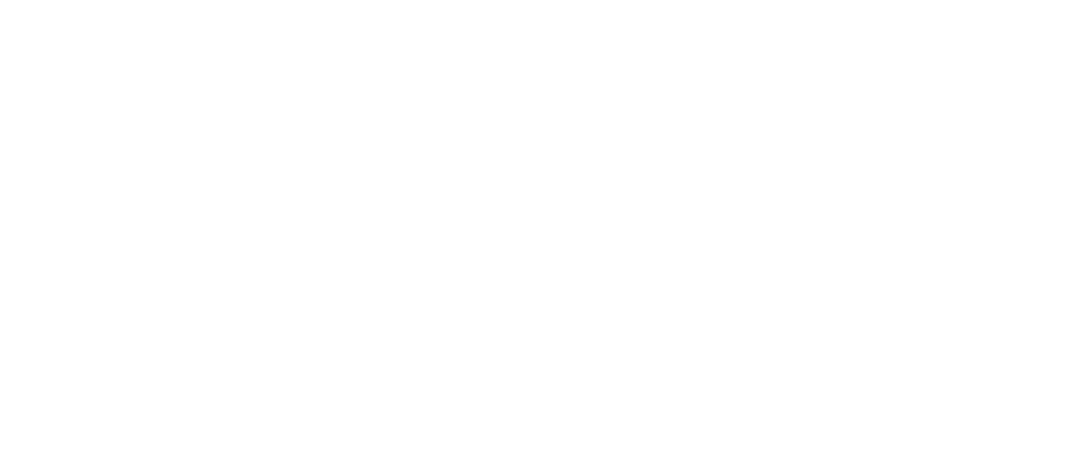
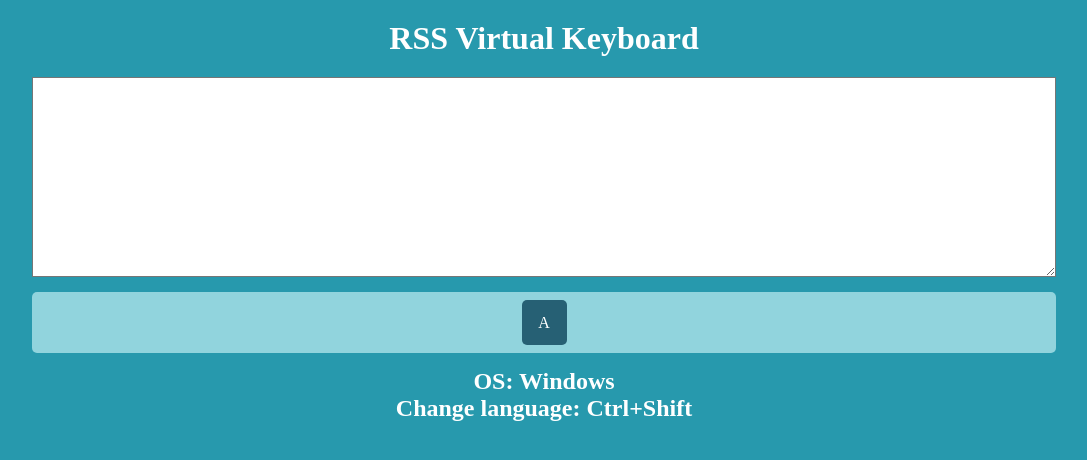
Before and after one commit to scheslen/virtual-keyboard, a plain HTML site: page virtual-keyboard/index.html in a window 1280 px wide. Shown: the whole page, without its empty margins (96-1183 px from the left). Drawn offline with Linux system fonts and the light colour scheme.

Commit message:
feat: create style

```diff
--- /dev/null
+++ b/virtual-keyboard/css/style.css
@@ -0,0 +1,44 @@
+*{
+    box-sizing: border-box;
+    margin: 0;
+    padding: 0;
+}
+
+.body{
+    text-align: center;
+    background: #2799ad;
+    color: #fff;
+}
+.title{
+    margin: 20px auto;
+}
+.textarea{
+    display: block;
+    width: 80%;
+    height: 200px;
+    padding: 10px;
+    margin: 15px auto;
+    font-size: 1rem;
+    color: #000000;
+    background-color: #fff;
+}
+
+.board{
+    width: 80%;
+    padding: 5px;
+    margin: 15px auto;
+    border-radius: 5px;
+    background-color: #91d4dd;
+}
+
+.key{
+    height: 45px;
+    width: 45px;
+    margin: 3px;
+    border: none;
+    border-radius: 5px;
+    background-color: #266074;
+    display: inline-flex;
+    align-items: center;
+    justify-content: center;
+}
--- a/virtual-keyboard/index.html
+++ b/virtual-keyboard/index.html
@@ -4,9 +4,21 @@
     <meta charset="UTF-8">
     <meta http-equiv="X-UA-Compatible" content="IE=edge">
     <meta name="viewport" content="width=device-width, initial-scale=1.0">
-    <title>Document</title>
+    <link rel="stylesheet" href="css/style.css">
+    <title>Virtual keyboard</title>
 </head>
-<body>
+<body class="body">
+    <h1 class="title">RSS Virtual Keyboard</h1>
+    <textarea class="textarea"></textarea>
+    <div class="keyboard">
+        <div class="board">
+            <div class="key">A</div>
+        </div>
+    </div>
+    <h2>OS: Windows</h2>
+    <h2>Change language: Ctrl+Shift</h2>
+    <script src="js/app.js"></script>
 
+<script>js/app.js</script>
 </body>
 </html>
```
Also changed, not shown: virtual-keyboard/js/app.js (added).
